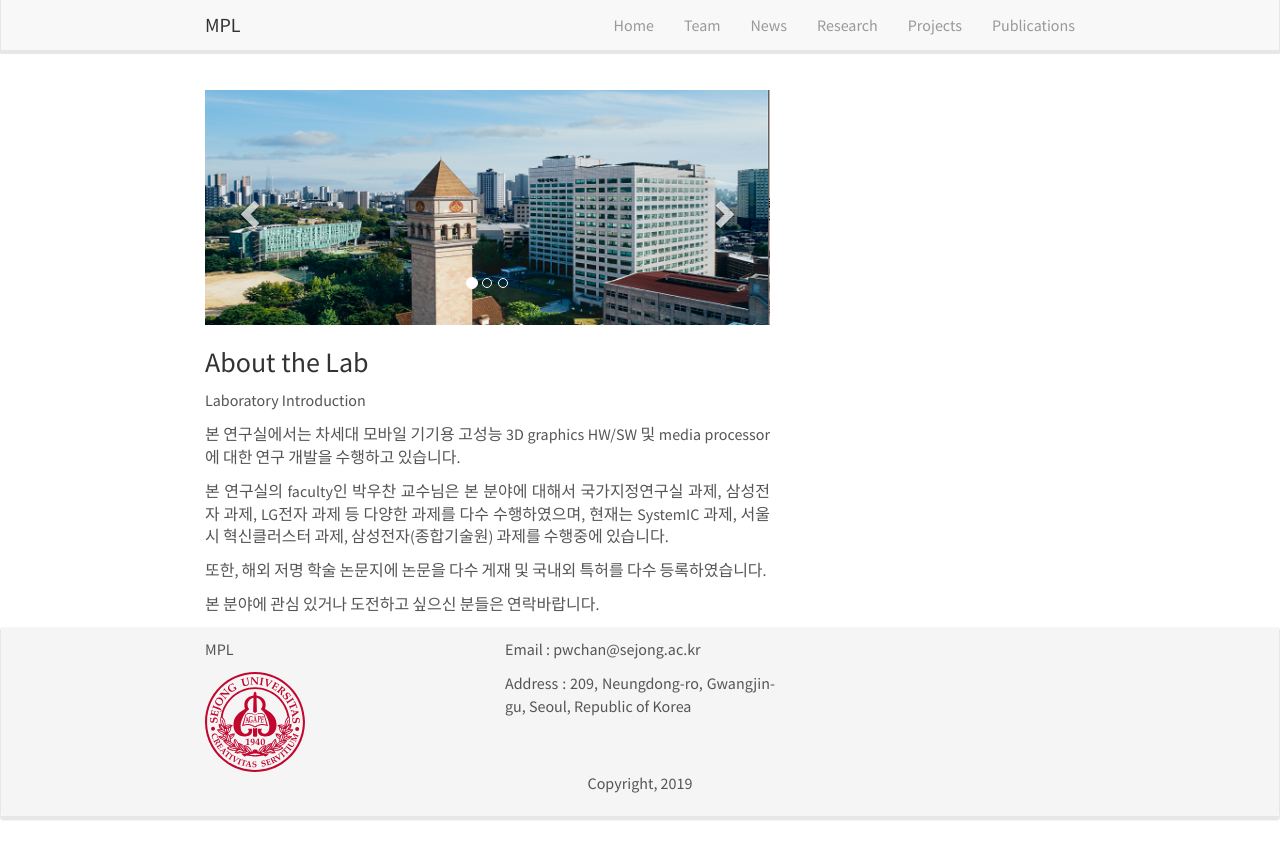
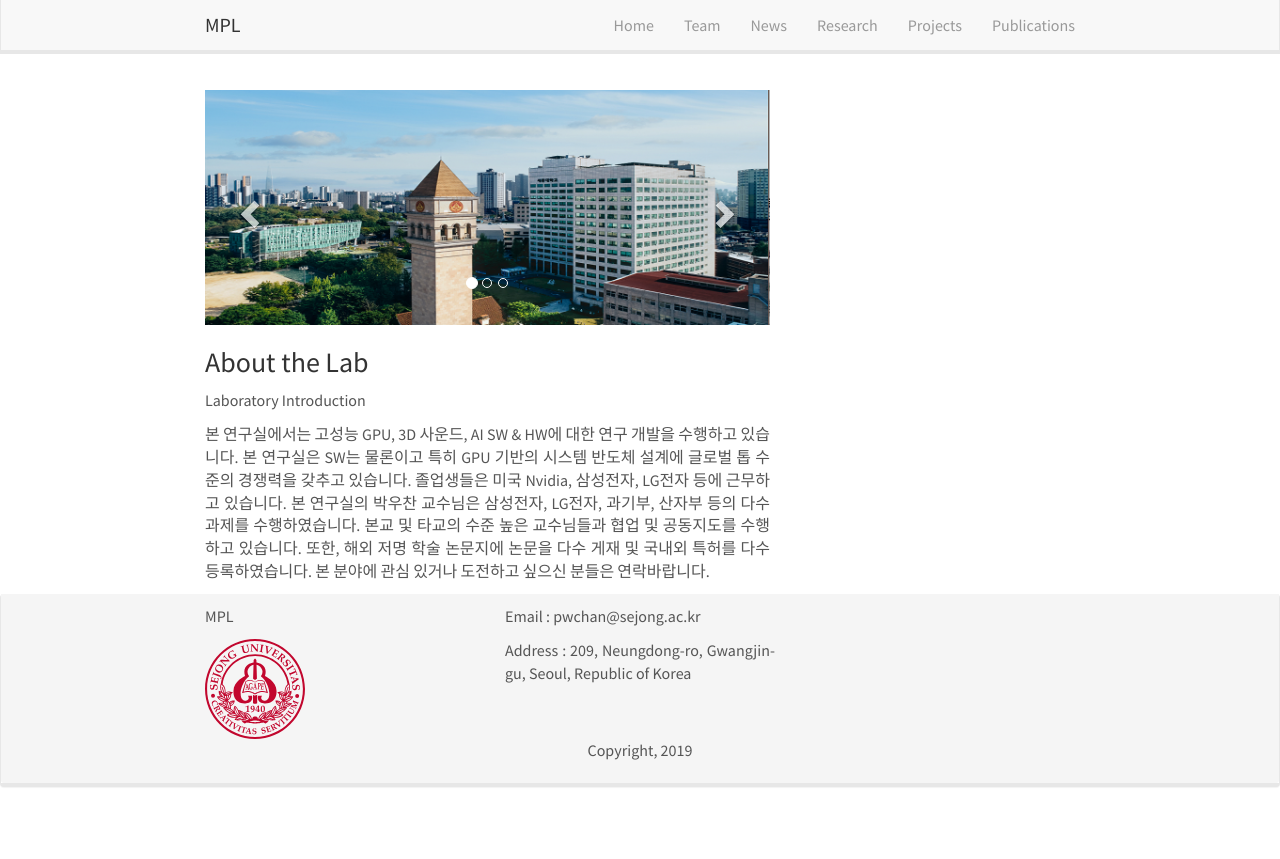
Before and after one commit to MPLRayman/webtest2, a Jekyll site: the page built from _pages/home.md, in a window 1280 px wide. Shown: the top 859 px of the page. Built offline with Jekyll 4.4.1, drawn with Linux system fonts in a browser that asks for light colours; nearby versions of some CDN libraries.

Commit message:
word change1
test

```diff
--- a/_pages/home.md
+++ b/_pages/home.md
@@ -10,10 +10,6 @@ permalink: /
 
 Laboratory Introduction
 
-본 연구실에서는 차세대 모바일 기기용 고성능 3D graphics HW/SW 및 media processor에 대한 연구 개발을 수행하고 있습니다.
-
-본 연구실의 faculty인 박우찬 교수님은 본 분야에 대해서 국가지정연구실 과제, 삼성전자 과제, LG전자 과제 등 다양한 과제를 다수 수행하였으며, 현재는 SystemIC 과제, 서울시 혁신클러스터 과제, 삼성전자(종합기술원) 과제를 수행중에 있습니다.
-
+본 연구실에서는 고성능 GPU, 3D 사운드, AI SW & HW에 대한 연구 개발을 수행하고 있습니다. 본 연구실은 SW는 물론이고 특히 GPU 기반의 시스템 반도체 설계에 글로벌 톱 수준의 경쟁력을 갖추고 있습니다. 졸업생들은 미국 Nvidia, 삼성전자, LG전자 등에 근무하고 있습니다. 본 연구실의 박우찬 교수님은 삼성전자, LG전자, 과기부, 산자부 등의 다수 과제를 수행하였습니다. 본교 및 타교의 수준 높은 교수님들과 협업 및 공동지도를 수행하고 있습니다.
 또한, 해외 저명 학술 논문지에 논문을 다수 게재 및 국내외 특허를 다수 등록하였습니다.
-
 본 분야에 관심 있거나 도전하고 싶으신 분들은 연락바랍니다.
```
